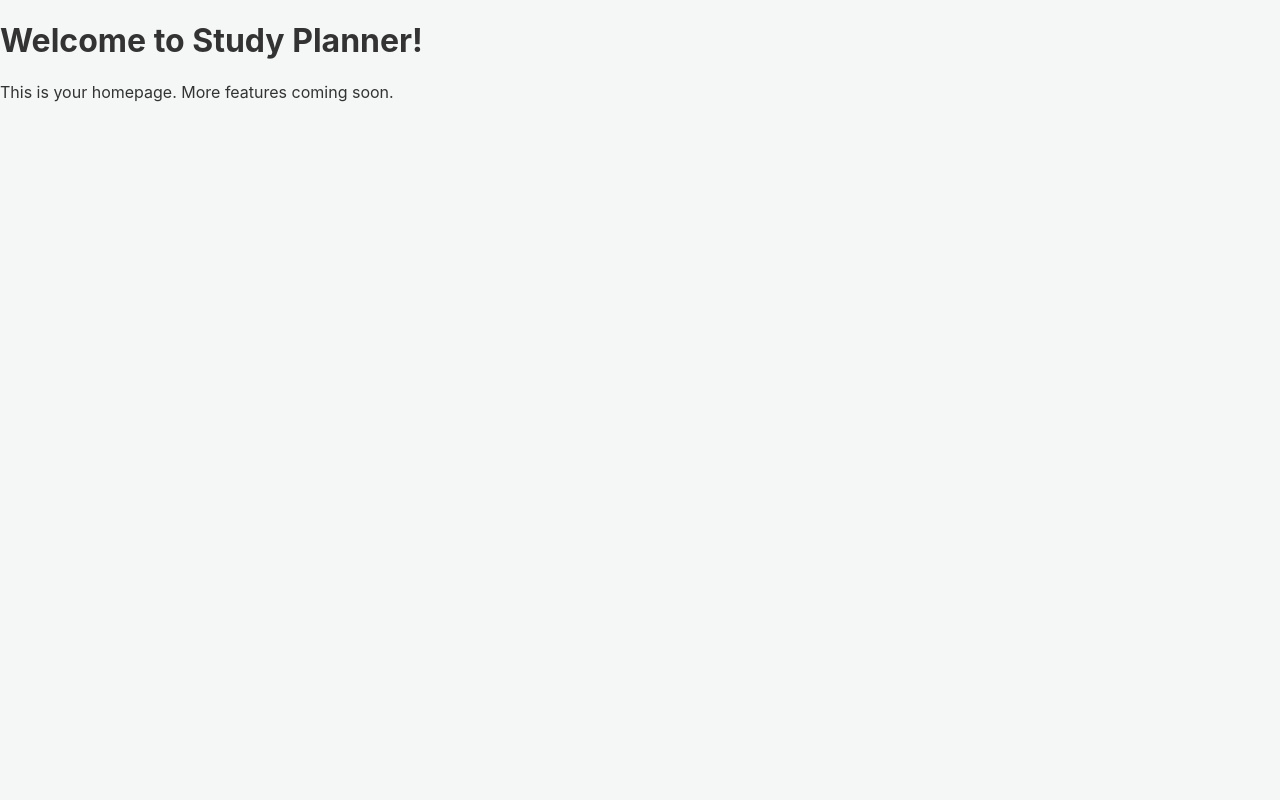
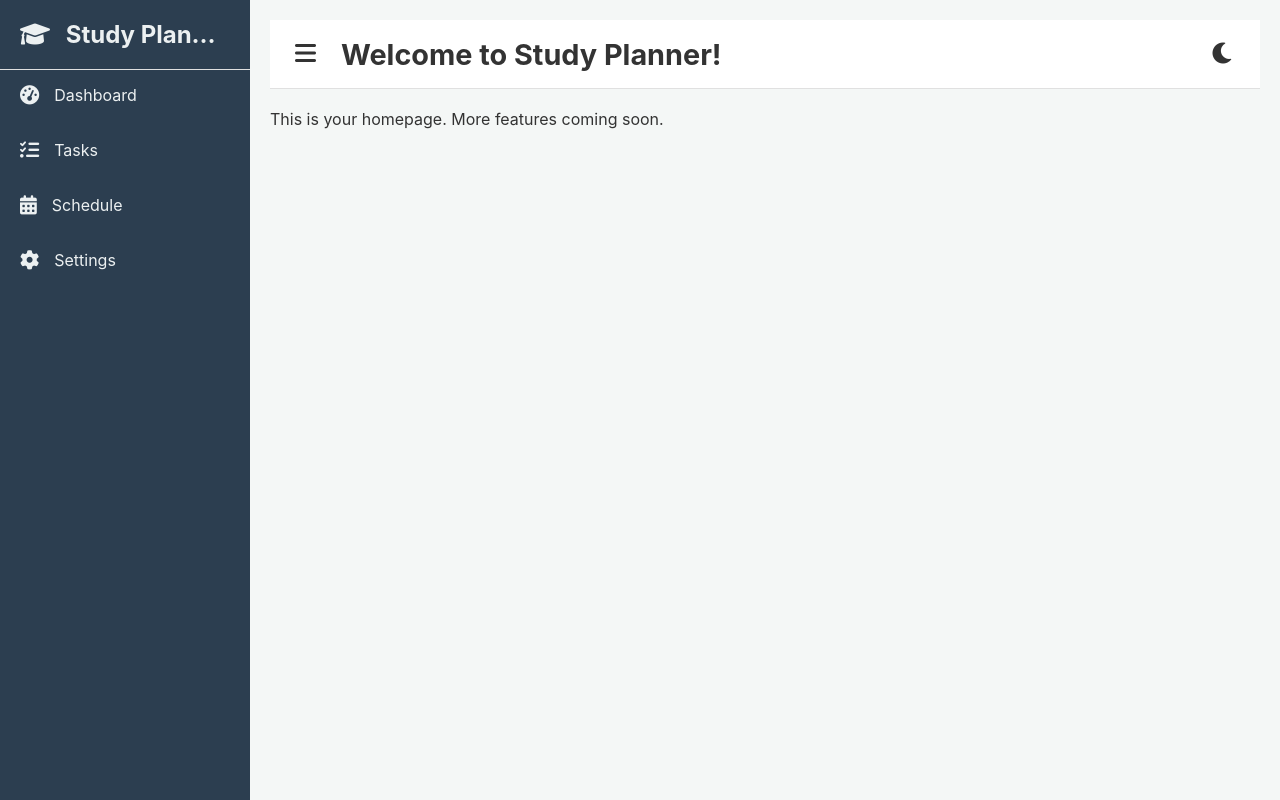
Before and after one commit to StudyPlannerJM/Final-project, a Flask app: page / in a window 1280 px wide. Run offline with Flask 3, Linux system fonts and the light colour scheme.

Commit message:
added side-top bar layout + css

```diff
--- a/app/static/css/common.css
+++ b/app/static/css/common.css
@@ -34,3 +34,48 @@ body.dark-theme {
     --sidebar-bg: #212b36;
     --sidebar-hover: #2c3e50;
 }
+
+
+
+/* Layout */
+.wrapper { display: flex; width: 100%; }
+
+.sidebar { width: 250px; min-height: 100vh; background-color: var(--sidebar-bg); color: var(--sidebar-text); transition: all 0.3s ease; flex-shrink: 0; }
+
+.sidebar.collapsed { width: 60px; }
+
+.sidebar-header { padding: 20px; text-align: center; border-bottom: 1px solid var(--border-color); }
+
+.sidebar-header h2 { margin: 0; font-size: 1.5em; white-space: nowrap; overflow: hidden; text-overflow: ellipsis; }
+
+.sidebar.collapsed .sidebar-header h2 { font-size: 0; }
+
+.sidebar-header h2 i { margin-right: 10px; }
+
+.sidebar.collapsed .sidebar-header h2 i { margin-right: 0; font-size: 1.5em; }
+
+.nav-menu { list-style: none; padding: 0; margin: 0; }
+
+.nav-item { margin-bottom: 5px; }
+
+.nav-link { display: flex; align-items: center; padding: 15px 20px; color: var(--sidebar-text); text-decoration: none; transition: background-color 0.3s ease; white-space: nowrap; overflow: hidden; text-overflow: ellipsis; }
+
+.nav-link:hover { background-color: var(--sidebar-hover); }
+
+.nav-link i { margin-right: 15px; font-size: 1.2em; }
+
+.sidebar.collapsed .nav-link span { display: none; }
+
+.sidebar.collapsed .nav-link i { margin-right: 0; width: 100%; text-align: center; }
+
+.main-content { flex-grow: 1; padding: 20px; transition: all 0.3s ease; }
+
+.top-header { display: flex; justify-content: space-between; align-items: center; padding: 15px 20px; background-color: var(--bg-color-secondary); border-bottom: 1px solid var(--border-color); margin-bottom: 20px; }
+
+.header-left { display: flex; align-items: center; }
+
+.header-left h1 { margin: 0; font-size: 1.8em; color: var(--text-color-primary); margin-left: 20px; }
+
+.sidebar-toggle { background: none; border: none; color: var(--text-color-primary); font-size: 1.5em; cursor: pointer; padding: 5px; }
+
+.theme-toggle .theme-btn { background: none; border: none; color: var(--text-color-primary); font-size: 1.5em; cursor: pointer; padding: 5px; }
--- a/app/templates/base.html
+++ b/app/templates/base.html
@@ -10,11 +10,34 @@
 </head>
 <body>
     <div class="wrapper">
+        <nav class="sidebar">
+            <div class="sidebar-header">
+                <h2><i class="fas fa-graduation-cap"></i> Study Planner</h2>
+            </div>
+            <ul class="nav-menu">
+                <li class="nav-item"><a href="/" class="nav-link"><i class="fas fa-tachometer-alt"></i><span>Dashboard</span></a></li>
+                <li class="nav-item"><a href="#" class="nav-link"><i class="fas fa-tasks"></i><span>Tasks</span></a></li>
+                <li class="nav-item"><a href="#" class="nav-link"><i class="fas fa-calendar-alt"></i><span>Schedule</span></a></li>
+                <li class="nav-item"><a href="#" class="nav-link"><i class="fas fa-cog"></i><span>Settings</span></a></li>
+            </ul>
+        </nav>
+
         <main class="main-content">
-            <h1>{% block page_title %}{% endblock %}</h1>
+            <header class="top-header">
+                <div class="header-left">
+                    <button class="sidebar-toggle" id="sidebar-toggle"><i class="fas fa-bars"></i></button>
+                    <h1>{% block page_title %}{% endblock %}</h1>
+                </div>
+                <div class="header-right">
+                    <div class="theme-toggle">
+                        <button id="theme-toggle" class="theme-btn"><i class="fas fa-moon"></i></button>
+                    </div>
+                </div>
+            </header>
             {% block content %}{% endblock %}
         </main>
     </div>
+    <script src="{{ url_for('static', filename='js/common.js') }}"></script>
     {% block body_extra %}{% endblock %}
 </body>
 </html>
```
